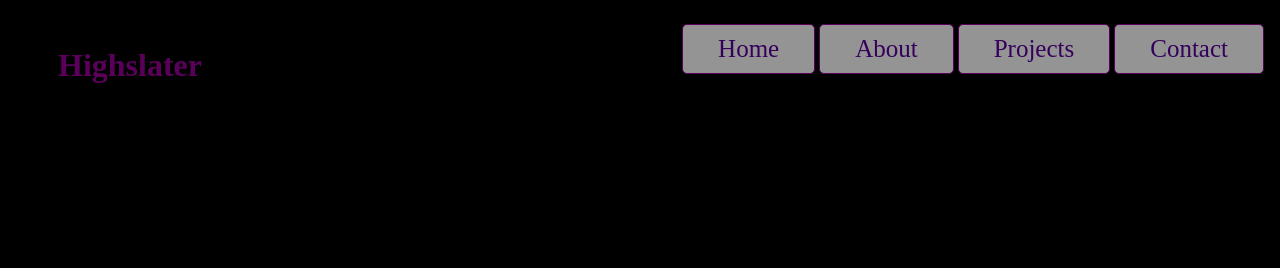
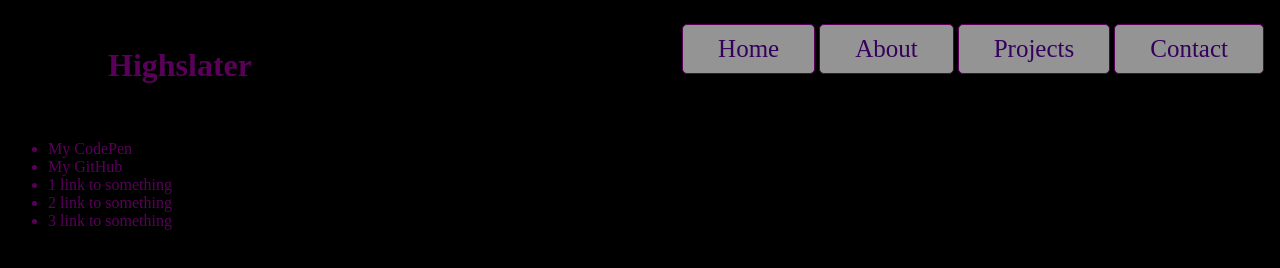
Before and after one commit to highslater/green_websight, a plain HTML site: page index.html in a window 1280 px wide. Drawn offline with nearby package versions, Linux system fonts and the light colour scheme.

```diff
--- a/index.html
+++ b/index.html
@@ -28,5 +28,16 @@
   <div>
 	<h1><a href="mailto:highslater@gmail.com">Highslater</a></h1>
   </div>
+  <br>
+  <div class="list">
+      <ul>
+          <li><a href="#">My CodePen</a></li>
+          <li><a href="#">My GitHub</a></li>
+          <li><a href="#">1 link to something</a></li>
+          <li><a href="#">2 link to something</a></li>
+          <li> <a href="#">3 link to something</a></li>
+
+      </ul>
+  </div>
 </body>
 </html>
--- a/stylesheet.css
+++ b/stylesheet.css
@@ -1,3 +1,7 @@
+/** {
+    border: 1px solid white;
+}*/
+
 html body {
 	background: black;
 	background-image: ;
@@ -9,8 +13,6 @@ nav {
   right: 1em;
   display: inline-block;
 }
-
-nav ul {}
 
 nav div {
   border-radius: 5px;
@@ -32,24 +34,43 @@ nav li {
   padding: 10px 35px 10px 35px;
 }
 
-nav a {
+nav li a {
   color: indigo;
   transition: 1000ms;
   text-decoration:none;
 }
 
-nav a:hover {
-  color: violet;
+nav li a:hover {
+  color: pink;
   cursor: pointer;
   transition: 1000ms;
 }
 
-h1  {
+h1 {
   color: purple;
-	margin-left: 50px;
+  margin-left: 50px;
 }
 
-a {
+h1 a{
+  color: purple;
+  margin-left: 50px;
+  text-decoration:none;
+}
+
+h1 a:hover {
+    color: blueviolet;
+    text-decoration:underline;
+}
+
+div.list li {
+    color:purple;
+}
+
+div.list li a {
 	text-decoration: none;
 	color: purple;
 }
+
+div.list li a:hover {
+    color: blueviolet;
+}
```
